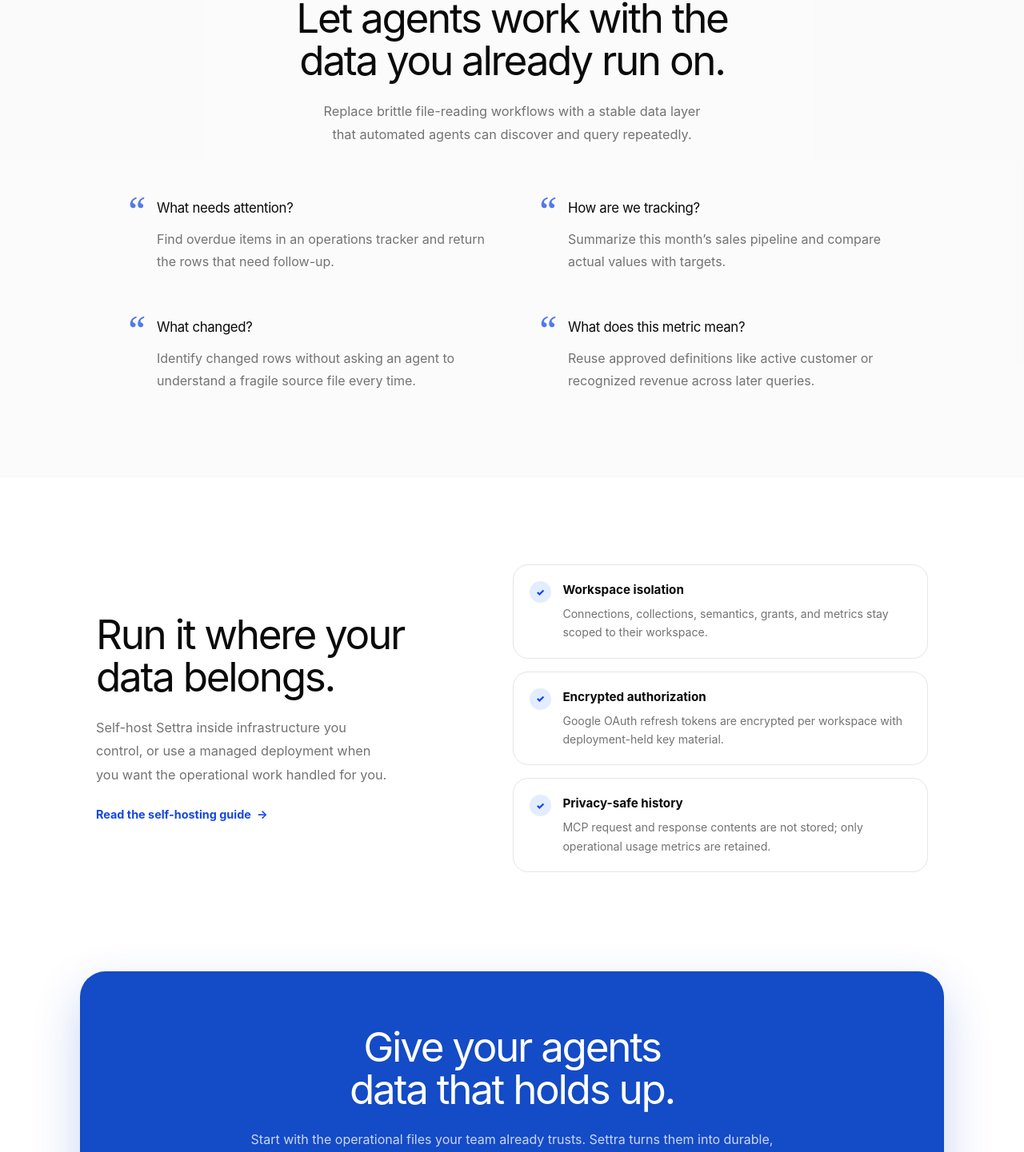
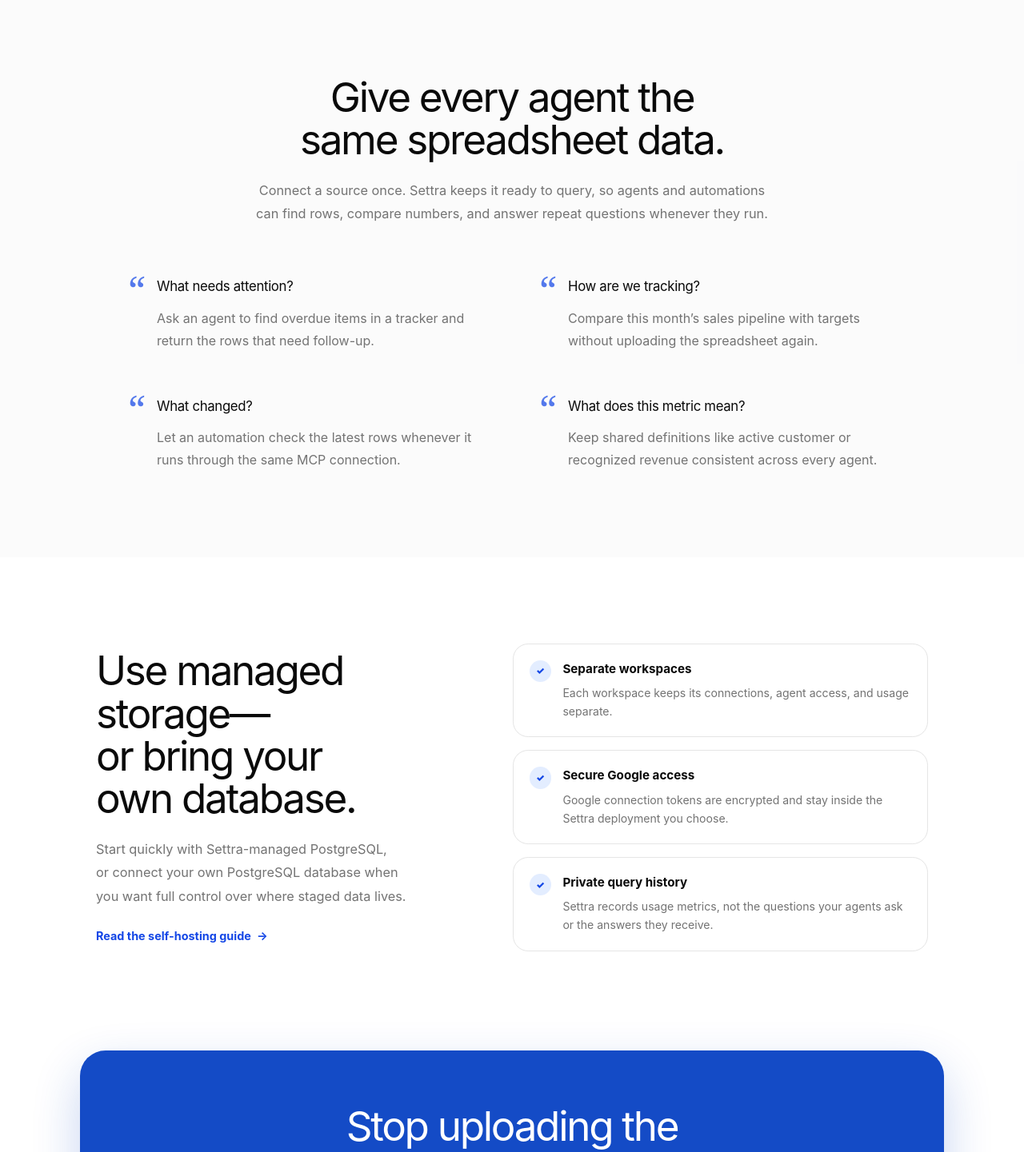
Before and after one commit to omhq/settra-website, a Next.js app: page / in a window 1280 px wide. Shown: the part 816-2257 px from the top of the page at 80% size. Built offline with nearby package versions, Linux system fonts and the light colour scheme.

Commit message:
Simplify marketing copy

```diff
--- a/app/layout.tsx
+++ b/app/layout.tsx
@@ -8,7 +8,7 @@
     template: "%s | Settra",
   },
   description:
-    "Turn Google Drive files into durable PostgreSQL snapshots and give AI agents governed access through MCP.",
+    "Connect Google Sheets, Excel, and CSV data once, then query it from Codex, ChatGPT, Claude, or custom agents through MCP.",
   alternates: { canonical: "/" },
   icons: { icon: "/favicon.png" },
   openGraph: {
@@ -17,7 +17,7 @@
     siteName: "Settra",
     title: "Settra — Durable data for AI agents",
     description:
-      "Turn Google Drive files into durable PostgreSQL snapshots and give AI agents governed access through MCP.",
+      "Connect Google Sheets, Excel, and CSV data once, then query it from Codex, ChatGPT, Claude, or custom agents through MCP.",
     images: [
       {
         url: "/og.png",
@@ -31,7 +31,7 @@
     card: "summary_large_image",
     title: "Settra — Durable data for AI agents",
     description:
-      "Turn Google Drive files into durable PostgreSQL snapshots and give AI agents governed access through MCP.",
+      "Connect Google Sheets, Excel, and CSV data once, then query it from Codex, ChatGPT, Claude, or custom agents through MCP.",
     images: ["/og.png"],
   },
 };
--- a/app/page.tsx
+++ b/app/page.tsx
@@ -43,22 +43,22 @@
   {
     prompt: "What needs attention?",
     answer:
-      "Find overdue items in an operations tracker and return the rows that need follow-up.",
+      "Ask an agent to find overdue items in a tracker and return the rows that need follow-up.",
   },
   {
     prompt: "How are we tracking?",
     answer:
-      "Summarize this month’s sales pipeline and compare actual values with targets.",
+      "Compare this month’s sales pipeline with targets without uploading the spreadsheet again.",
   },
   {
     prompt: "What changed?",
     answer:
-      "Identify changed rows without asking an agent to understand a fragile source file every time.",
+      "Let an automation check the latest rows whenever it runs through the same MCP connection.",
   },
   {
     prompt: "What does this metric mean?",
     answer:
-      "Reuse approved definitions like active customer or recognized revenue across later queries.",
+      "Keep shared definitions like active customer or recognized revenue consistent across every agent.",
   },
 ];
 
@@ -137,11 +137,11 @@
               Open source under Apache 2.0
               <span aria-hidden="true">→</span>
             </a>
-            <h1>Turn operational files into data your agents can trust.</h1>
+            <h1>Connect your spreadsheets once. Query them from any agent.</h1>
             <p className="hero-copy">
-              Settra syncs Google Sheets, CSV, Excel, and Parquet files into
-              durable PostgreSQL snapshots—then gives AI agents governed access
-              through MCP.
+              Settra keeps Google Sheets, Excel, and CSV data ready for Codex,
+              ChatGPT, Claude, and custom agents to query through MCP—without
+              uploading the same files again and again.
             </p>
             <div className="hero-actions">
               <a className="button" href={`${APP_URL}/register`}>
@@ -163,11 +163,12 @@
           <div className="container">
             <header className="section-header">
               <h2 id="workflow-title">
-                Let agents work with the data you already run on.
+                Give every agent the same spreadsheet data.
               </h2>
               <p>
-                Replace brittle file-reading workflows with a stable data layer
-                that automated agents can discover and query repeatedly.
+                Connect a source once. Settra keeps it ready to query, so agents
+                and automations can find rows, compare numbers, and answer
+                repeat questions whenever they run.
               </p>
             </header>
 
@@ -192,11 +193,13 @@
         >
           <div className="container security-grid">
             <div>
-              <h2 id="security-title">Run it where your data belongs.</h2>
+              <h2 id="security-title">
+                Use managed storage—or bring your own database.
+              </h2>
               <p className="security-copy">
-                Self-host Settra inside infrastructure you control, or use a
-                managed deployment when you want the operational work handled
-                for you.
+                Start quickly with Settra-managed PostgreSQL, or connect your
+                own PostgreSQL database when you want full control over where
+                staged data lives.
               </p>
               <a
                 className="text-link"
@@ -212,30 +215,30 @@
               <li>
                 <span aria-hidden="true">✓</span>
                 <div>
-                  <strong>Workspace isolation</strong>
+                  <strong>Separate workspaces</strong>
                   <p>
-                    Connections, collections, semantics, grants, and metrics
-                    stay scoped to their workspace.
+                    Each workspace keeps its connections, agent access, and
+                    usage separate.
                   </p>
                 </div>
               </li>
               <li>
                 <span aria-hidden="true">✓</span>
                 <div>
-                  <strong>Encrypted authorization</strong>
+                  <strong>Secure Google access</strong>
                   <p>
-                    Google OAuth refresh tokens are encrypted per workspace with
-                    deployment-held key material.
+                    Google connection tokens are encrypted and stay inside the
+                    Settra deployment you choose.
                   </p>
                 </div>
               </li>
               <li>
                 <span aria-hidden="true">✓</span>
                 <div>
-                  <strong>Privacy-safe history</strong>
+                  <strong>Private query history</strong>
                   <p>
-                    MCP request and response contents are not stored; only
-                    operational usage metrics are retained.
+                    Settra records usage metrics, not the questions your agents
+                    ask or the answers they receive.
                   </p>
                 </div>
               </li>
@@ -245,10 +248,10 @@
 
         <section className="cta-section">
           <div className="container cta-card">
-            <h2>Give your agents data that holds up.</h2>
+            <h2>Stop uploading the same spreadsheet.</h2>
             <p>
-              Start with the operational files your team already trusts. Settra
-              turns them into durable, governed context for automated work.
+              Connect your data once, then let Codex, ChatGPT, Claude, and
+              custom agents query it whenever they need it.
             </p>
             <div className="cta-actions">
               <a className="button button-inverse" href={`${APP_URL}/register`}>
```
